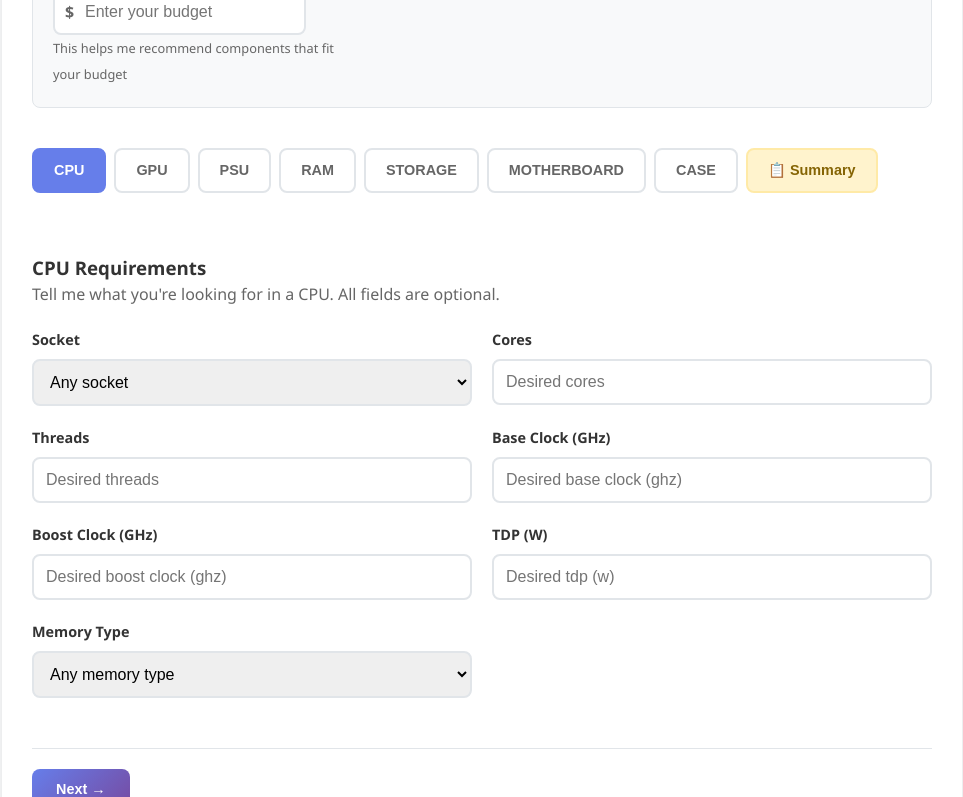
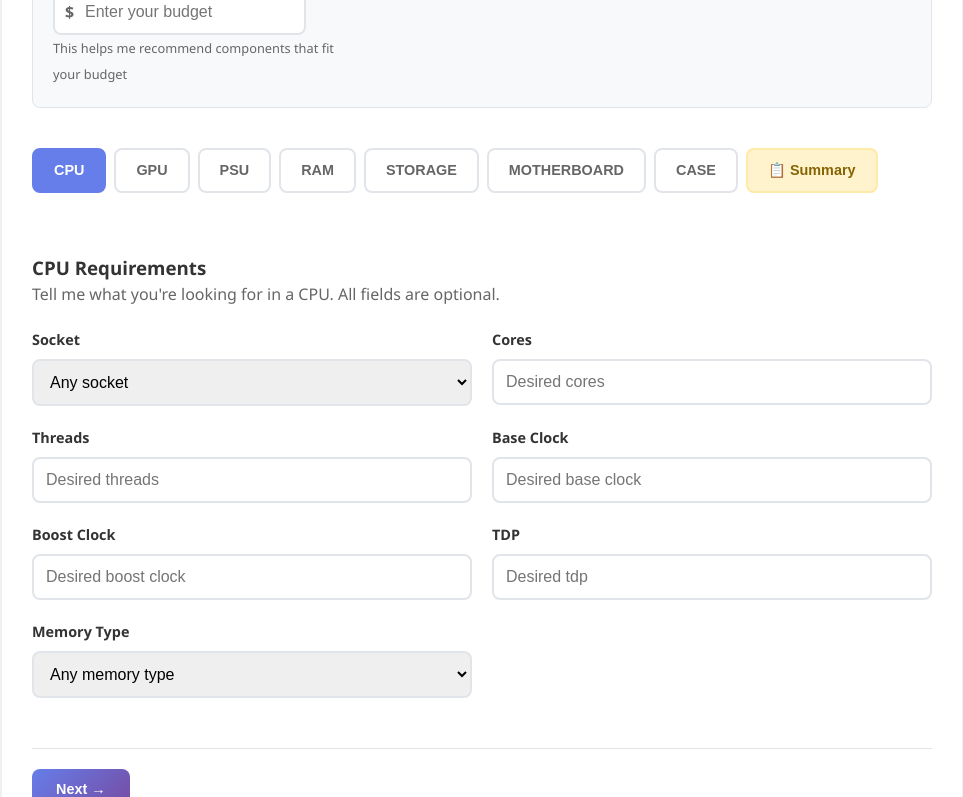
Before and after one commit to AndreiTufeanu/ai-pc-builder, an Angular app in the folder frontend/: page /user-dashboard in a window 1280 px wide. Shown: the part 455-1252 px from the top of the page, without its empty margins (158-1121 px from the left). Built offline with nearby package versions, Linux system fonts and the light colour scheme.

Commit message:
feat(frontend): update admin and user dashboards + component service to include unit of measurement for certain specifications

```diff
--- a/frontend/src/app/core/services/component.service.ts
+++ b/frontend/src/app/core/services/component.service.ts
@@ -61,6 +61,7 @@ export interface ComponentSpec {
   options?: string[];
   required?: boolean;
   step?: string;
+  unit?: string;
 }
 
 export interface ComponentSpecs {
@@ -79,22 +80,22 @@ export class ComponentService {
       { name: 'socket', label: 'Socket', type: 'select', options: ['AM5', 'AM4', 'LGA1700', 'LGA1200', 'LGA1151'], required: true },
       { name: 'cores', label: 'Cores', type: 'number', required: true },
       { name: 'threads', label: 'Threads', type: 'number', required: true },
-      { name: 'baseClock', label: 'Base Clock (GHz)', type: 'number', step: '0.1', required: true },
-      { name: 'boostClock', label: 'Boost Clock (GHz)', type: 'number', step: '0.1' },
-      { name: 'tdp', label: 'TDP (W)', type: 'number', required: true },
+      { name: 'baseClock', label: 'Base Clock', type: 'number', step: '0.1', required: true, unit: 'GHz' },
+      { name: 'boostClock', label: 'Boost Clock', type: 'number', step: '0.1', unit: 'GHz' },
+      { name: 'tdp', label: 'TDP', type: 'number', required: true, unit: 'W' },
       { name: 'memoryType', label: 'Memory Type', type: 'select', options: ['DDR5', 'DDR4'], required: true }
     ],
     GPU: [
-      { name: 'memory', label: 'Memory (GB)', type: 'number', required: true },
+      { name: 'memory', label: 'Memory', type: 'number', required: true, unit: 'GB' },
       { name: 'memoryType', label: 'Memory Type', type: 'select', options: ['GDDR6', 'GDDR6X', 'GDDR5', 'HBM2'], required: true },
-      { name: 'coreClock', label: 'Core Clock (MHz)', type: 'number' },
-      { name: 'boostClock', label: 'Boost Clock (MHz)', type: 'number' },
-      { name: 'length', label: 'Length (mm)', type: 'number' },
+      { name: 'coreClock', label: 'Core Clock', type: 'number', unit: 'MHz' },
+      { name: 'boostClock', label: 'Boost Clock', type: 'number', unit: 'MHz' },
+      { name: 'length', label: 'Length', type: 'number', unit: 'mm' },
       { name: 'powerConnectors', label: 'Power Connectors', type: 'select', options: ['1x 6-pin', '1x 8-pin', '2x 8-pin', '3x 8-pin', '12VHPWR (16-pin)', '2x 8-pin + 12VHPWR'], required: true },
-      { name: 'tdp', label: 'TDP (W)', type: 'number', required: true }
+      { name: 'tdp', label: 'TDP', type: 'number', required: true, unit: 'W' }
     ],
     PSU: [
-      { name: 'wattage', label: 'Wattage (W)', type: 'number', required: true },
+      { name: 'wattage', label: 'Wattage', type: 'number', required: true, unit: 'W' },
       { name: 'efficiency', label: 'Efficiency Rating', type: 'select', options: ['80+ Bronze', '80+ Gold', '80+ Platinum', '80+ Titanium'], required: true },
       { name: 'formFactor', label: 'Form Factor', type: 'select', options: ['ATX', 'SFX', 'SFX-L'], required: true },
       { name: 'modular', label: 'Modular', type: 'select', options: ['Non-modular', 'Semi-modular', 'Full modular'], required: true },
@@ -113,27 +114,27 @@ export class ComponentService {
       }
     ],
     RAM: [
-      { name: 'capacity', label: 'Capacity (GB)', type: 'number', required: true },
+      { name: 'capacity', label: 'Capacity', type: 'number', required: true, unit: 'GB' },
       { name: 'type', label: 'Type', type: 'select', options: ['DDR4', 'DDR5'], required: true },
-      { name: 'speed', label: 'Speed (MHz)', type: 'number', required: true },
-      { name: 'latency', label: 'CAS Latency (CL)', type: 'number' },
+      { name: 'speed', label: 'Speed', type: 'number', required: true, unit: 'MHz' },
+      { name: 'latency', label: 'CAS Latency', type: 'number', unit: 'CL' },
       { name: 'modules', label: 'Number of Modules', type: 'number' }
     ],
     STORAGE: [
       { name: 'type', label: 'Storage Type', type: 'select', options: ['NVMe SSD', 'SATA SSD', 'HDD'], required: true },
-      { name: 'capacity', label: 'Capacity (GB)', type: 'number', required: true },
+      { name: 'capacity', label: 'Capacity', type: 'number', required: true, unit: 'TB' },
       { name: 'formFactor', label: 'Form Factor', type: 'select', options: ['M.2', '2.5"', '3.5"'] },
       { name: 'interface', label: 'Interface', type: 'select', options: ['PCIe 4.0', 'PCIe 3.0', 'SATA III'] },
-      { name: 'readSpeed', label: 'Read Speed (MB/s)', type: 'number' },
-      { name: 'writeSpeed', label: 'Write Speed (MB/s)', type: 'number' }
+      { name: 'readSpeed', label: 'Read Speed', type: 'number', unit: 'MB/s' },
+      { name: 'writeSpeed', label: 'Write Speed', type: 'number', unit: 'MB/s' }
     ],
     MOTHERBOARD: [
       { name: 'socket', label: 'Socket', type: 'select', options: ['AM5', 'AM4', 'LGA1700', 'LGA1200'], required: true },
       { name: 'formFactor', label: 'Form Factor', type: 'select', options: ['ATX', 'mATX', 'ITX'], required: true },
       { name: 'memoryType', label: 'Memory Type', type: 'select', options: ['DDR5', 'DDR4'], required: true },
       { name: 'memorySlots', label: 'Memory Slots', type: 'number', required: true },
-      { name: 'maxMemory', label: 'Max Memory (GB)', type: 'number', required: true },
-      { name: 'memorySpeed', label: 'Memory Speed (MHz)', type: 'number' },
+      { name: 'maxMemory', label: 'Max Memory', type: 'number', required: true, unit: 'GB' },
+      { name: 'memorySpeed', label: 'Memory Speed', type: 'number', unit: 'MHz' },
       { name: 'chipset', label: 'Chipset', type: 'text', required: true },
       {
         name: 'features', label: 'Features & Ports', type: 'checkbox-group', options: [
@@ -152,7 +153,7 @@ export class ComponentService {
     ],
     CASE: [
       { name: 'formFactor', label: 'Supported Form Factors', type: 'select', options: ['ATX', 'mATX', 'ITX', 'E-ATX'], required: true },
-      { name: 'maxGpuLength', label: 'Max GPU Length (mm)', type: 'number' },
+      { name: 'maxGpuLength', label: 'Max GPU Length', type: 'number', unit: 'mm' },
       { name: 'fansIncluded', label: 'Fans Included', type: 'number' },
       { name: 'frontPanelUsb', label: 'Front Panel USB', type: 'text' }
     ]
--- a/frontend/src/app/features/admin-dashboard/admin-dashboard.component.ts
+++ b/frontend/src/app/features/admin-dashboard/admin-dashboard.component.ts
@@ -176,11 +176,31 @@ export class AdminDashboardComponent {
     return;
   }
 
+  // Create a copy of specifications with units applied
+  const specificationsWithUnits: { [key: string]: any } = {};
+
+  for (const spec of this.currentSpecs()) {
+    const value = this.componentForm.specifications[spec.name];
+
+    if (value !== '' && value !== null && value !== undefined) {
+      if (Array.isArray(value)) {
+        // For checkbox groups, store as array
+        specificationsWithUnits[spec.name] = value;
+      } else if (spec.unit && spec.type === 'number') {
+        // For numbers with units, store as string with unit
+        specificationsWithUnits[spec.name] = `${value} ${spec.unit}`;
+      } else {
+        // For other types, store as is
+        specificationsWithUnits[spec.name] = value;
+      }
+    }
+  }
+
   // Validate required specifications
   const missingRequired = this.currentSpecs().filter(spec =>
-      spec.required && (!this.componentForm.specifications[spec.name] ||
-        (Array.isArray(this.componentForm.specifications[spec.name]) &&
-          this.componentForm.specifications[spec.name].length === 0))
+    spec.required && (!specificationsWithUnits[spec.name] ||
+      (Array.isArray(specificationsWithUnits[spec.name]) &&
+        specificationsWithUnits[spec.name].length === 0))
   );
 
   if (missingRequired.length > 0) {
@@ -195,7 +215,7 @@ export class AdminDashboardComponent {
     price: this.componentForm.price ? parseFloat(this.componentForm.price) : undefined,
     manufacturer: this.componentForm.manufacturer || undefined,
     model: this.componentForm.model || undefined,
-      specifications: this.componentForm.specifications
+    specifications: specificationsWithUnits  // Use the formatted specifications with units
   };
 
   if (this.editingComponent()) {
--- a/frontend/src/app/features/user-dashboard/user-dashboard.component.ts
+++ b/frontend/src/app/features/user-dashboard/user-dashboard.component.ts
@@ -247,7 +247,38 @@ export class UserDashboardComponent implements AfterViewChecked {
     }
 
     const budget = this.totalBudget();
-    const requirements = this.buildRequirements();
+    const rawRequirements = this.buildRequirements();
+
+    // Format requirements with units for the backend
+    const requirementsWithUnits: { [key in ComponentType]?: { specifications: { [key: string]: any } } } = {};
+
+    for (const [componentType, requirement] of Object.entries(rawRequirements)) {
+      if (requirement && requirement.specifications) {
+        const formattedSpecs: { [key: string]: any } = {};
+        const specs = this.componentService.getSpecsForType(componentType as ComponentType);
+
+        for (const spec of specs) {
+          const value = requirement.specifications[spec.name];
+
+          if (value !== '' && value !== null && value !== undefined) {
+            if (Array.isArray(value)) {
+              // For checkbox groups, store as array
+              formattedSpecs[spec.name] = value;
+            } else if (spec.unit && spec.type === 'number') {
+              // For numbers with units, store as string with unit
+              formattedSpecs[spec.name] = `${value} ${spec.unit}`;
+            } else {
+              // For other types, store as is
+              formattedSpecs[spec.name] = value;
+            }
+          }
+        }
+
+        requirementsWithUnits[componentType as ComponentType] = {
+          specifications: formattedSpecs
+        };
+      }
+    }
 
     // Validate build name
     if (!this.buildName().trim()) {
@@ -262,7 +293,7 @@ export class UserDashboardComponent implements AfterViewChecked {
       name: this.buildName(),
       description: this.buildDescription(),
       budget: budget,
-      requirements: requirements
+      requirements: requirementsWithUnits  // Send requirements with units
     };
 
     this.componentService.generateBuild(buildRequest).subscribe({
```
Lines whose indentation alone changed are shown as unchanged.
